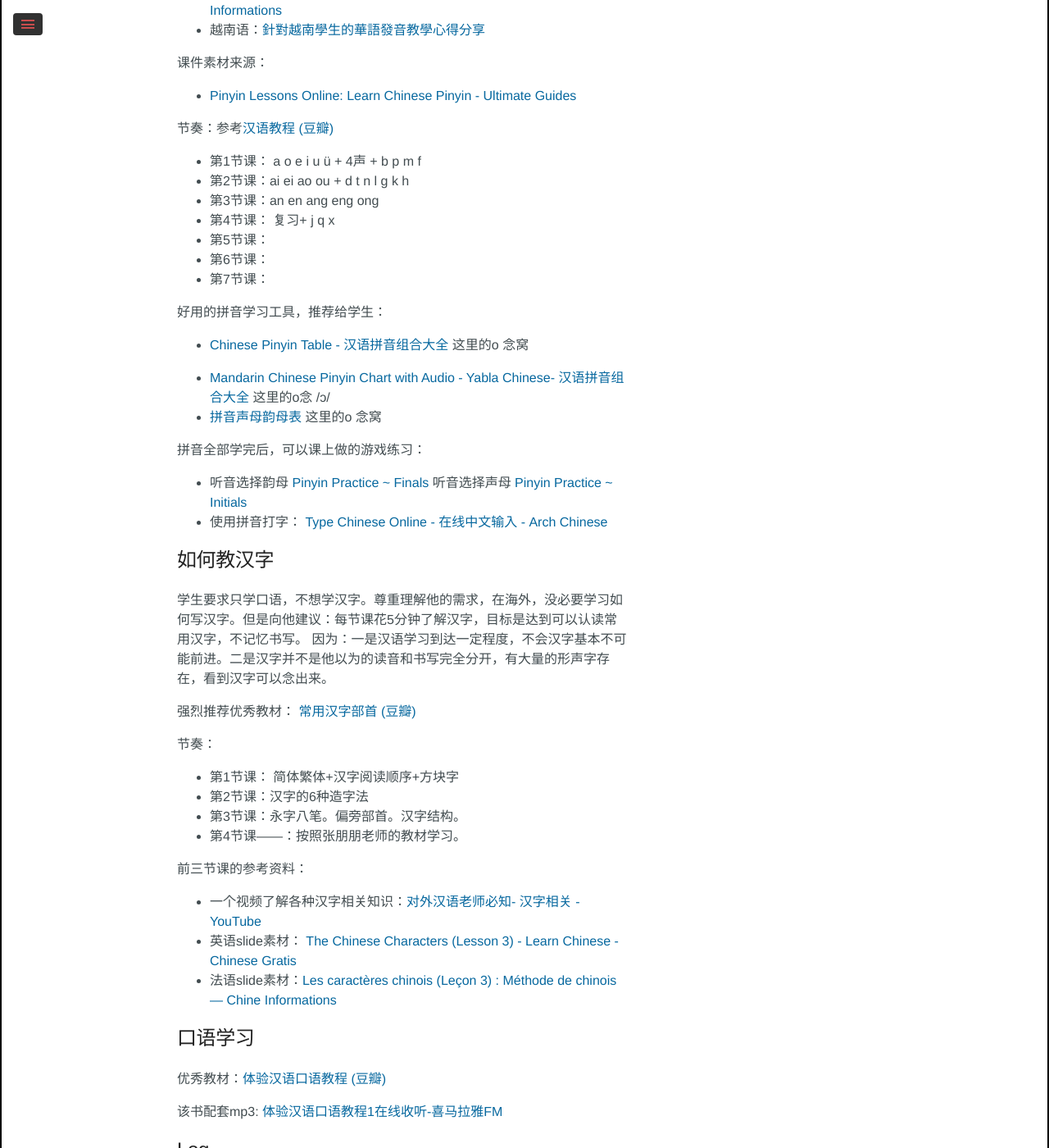
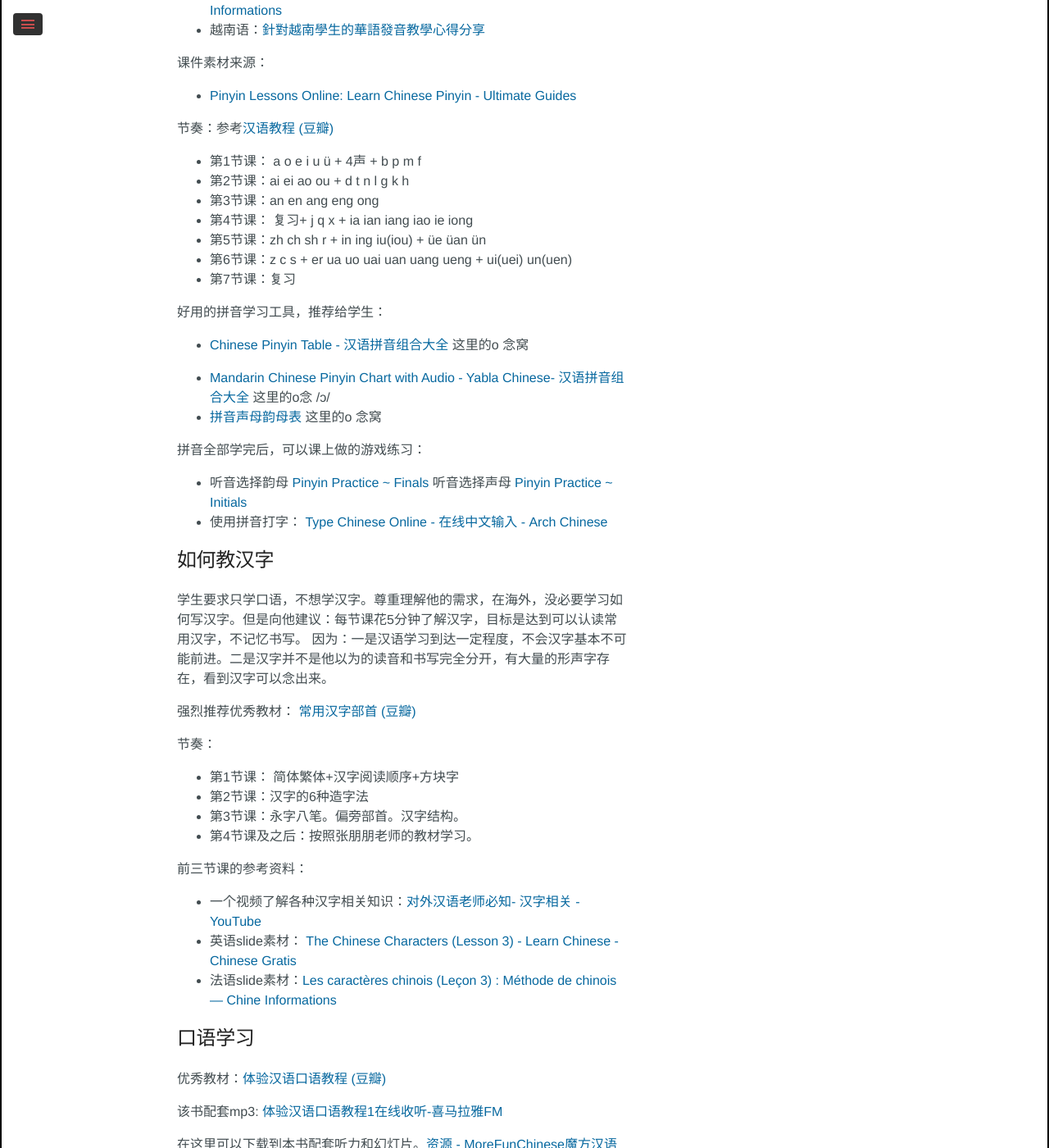
Before and after one commit to ericazhan/ericazhan.github.io, a Jekyll site: the page built from _posts/2020-12-23-Teach_chinese_note.md, in a window 1280 px wide and 1400 px high, scrolled down 2257 px. Shown: the whole window at 82% size. Built offline with Jekyll 4.4.1, drawn with Linux system fonts in a browser that asks for light colours; some web fonts are replaced; comment, search, counter and statistics services are not loaded; some of the changed text lies outside the part shown.

Commit message:
🤸‍♀️ UPDATE:

```diff
--- a/_posts/2020-12-23-Teach_chinese_note.md
+++ b/_posts/2020-12-23-Teach_chinese_note.md
@@ -101,10 +101,10 @@ tags: [经验,对外汉语,教学]
 - 第1节课： a o e i u ü  + 4声 + b p m f
 - 第2节课：ai ei ao ou + d t n l g k h
 - 第3节课：an en ang eng ong
-- 第4节课： 复习+ j q x
-- 第5节课：
-- 第6节课：
-- 第7节课：
+- 第4节课： 复习+ j q x +  ia  ian  iang iao ie iong
+- 第5节课：zh ch sh r + in ing iu(iou) + üe üan ün
+- 第6节课：z c s  + er ua uo uai uan uang ueng + ui(uei) un(uen)
+- 第7节课：复习
 
 好用的拼音学习工具，推荐给学生：
 
@@ -130,7 +130,7 @@ tags: [经验,对外汉语,教学]
 - 第1节课： 简体繁体+汉字阅读顺序+方块字
 - 第2节课：汉字的6种造字法
 - 第3节课：永字八笔。偏旁部首。汉字结构。
-- 第4节课——：按照张朋朋老师的教材学习。
+- 第4节课及之后：按照张朋朋老师的教材学习。
 
 前三节课的参考资料：
 
@@ -144,6 +144,9 @@ tags: [经验,对外汉语,教学]
 
 该书配套mp3: [体验汉语口语教程1在线收听-喜马拉雅FM](https://www.ximalaya.com/gerenchengzhang/7084834/p3/)
 
+在这里可以下载到本书配套听力和幻灯片。[资源 - MoreFunChinese魔方汉语教学资源平台](http://www.morefunchinese.com/resource?page=11)
+
 ## Log
 
+- 210110 补全pinyin节奏
 - 201223 init
```
Also changed, not shown: other parts of _posts/2020-12-23-Teach_chinese_note.md (+1 -1 lines).
